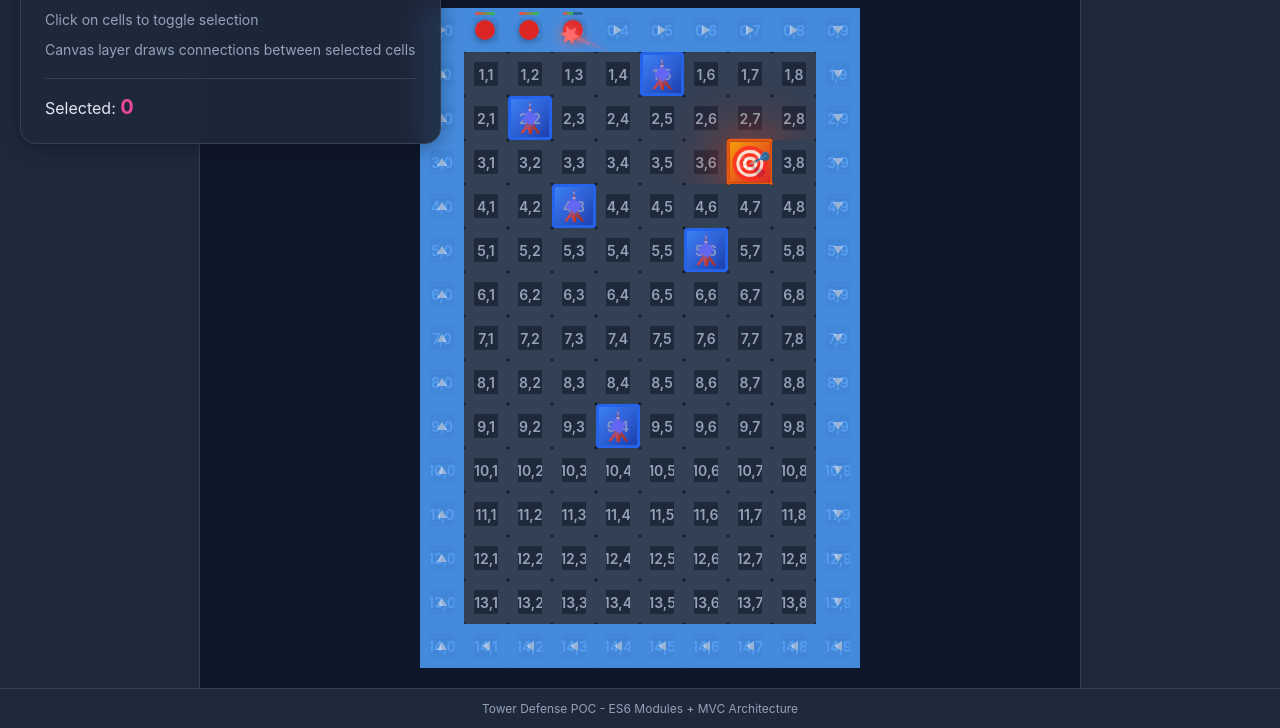
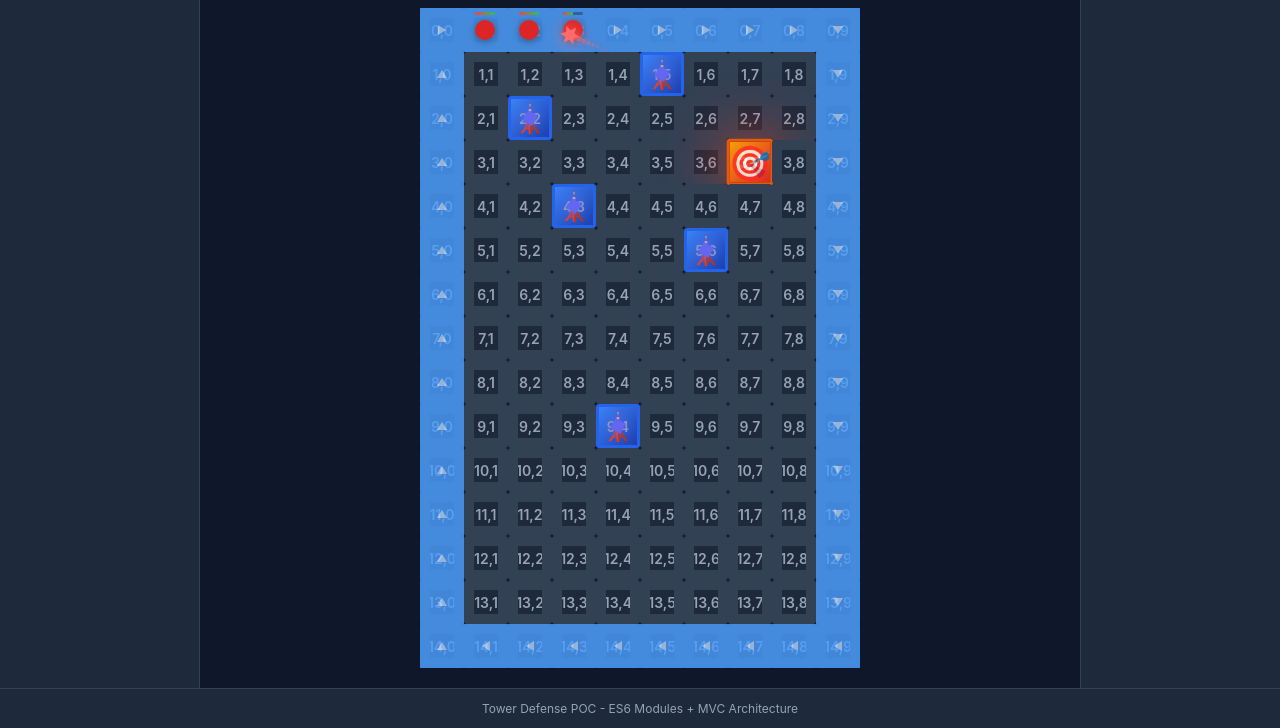
Before and after one commit to deljdlx/td-poc, a plain HTML site: page index.html in a window 1280 px wide. Shown: the part 72-800 px from the top of the page. Drawn offline with Linux system fonts and the light colour scheme.

```diff
--- a/assets/js/controllers/AppController.js
+++ b/assets/js/controllers/AppController.js
@@ -1,7 +1,6 @@
 import { GridModel } from '../models/GridModel.js';
 import { GridView } from '../views/GridView.js';
 import { CanvasView } from '../views/CanvasView.js';
-import { InfoView } from '../views/InfoView.js';
 import { TowerRangeView } from '../views/TowerRangeView.js';
 import { Missile } from '../models/Missile.js';
 import { Tower } from '../models/Tower.js';
@@ -23,9 +22,6 @@ export class AppController {
 
     /** @type {CanvasView} */
     canvasView = null;
-
-    /** @type {InfoView} */
-    infoView = null;
 
     /** @type {CoordinateSystem} */
     coordSystem = null;
@@ -75,7 +71,6 @@ export class AppController {
         this.model = new GridModel(15, 10, this.container);
         this.gridView = new GridView('grid-container', this.model, this.container);
         this.canvasView = new CanvasView('canvas-layer', this.coordSystem, this.container);
-        this.infoView = new InfoView(this.container);
         this.towerRangeView = new TowerRangeView(this.container);
 
         // Initialiser le gestionnaire de drag and drop des tourelles
@@ -457,12 +452,4 @@ export class AppController {
         });
         this.canvasView.drawConnections(selectedCells);
     }
-
-    /**
-     * @returns {void}
-     */
-    updateInfo() {
-        const count = this.model.getSelectedCells().length;
-        this.infoView.updateCount(count);
-    }
 }
--- a/assets/js/views/GridView.js
+++ b/assets/js/views/GridView.js
@@ -122,11 +122,9 @@ export class GridView {
         // Sidebars
         const sidebarLeft = document.querySelector('.sidebar-left');
         const sidebarRight = document.querySelector('.sidebar-right');
-        const infoPanel = document.querySelector('#info-panel');
 
         if (sidebarLeft) sidebarLeft.style.display = isMobile ? 'none' : '';
         if (sidebarRight) sidebarRight.style.display = isMobile ? 'none' : '';
-        if (infoPanel) infoPanel.style.display = isMobile ? 'none' : '';
 
         // Header/Footer dimensions
         const header = document.querySelector('.game-header');
--- a/assets/js/views/InfoView.js
+++ /dev/null
@@ -1,27 +0,0 @@
-/**
- * Vue pour le panneau d'information
- */
-export class InfoView {
-    /** @type {HTMLElement} */
-    countElement = null;
-
-    /** @type {Debug} */
-    debug = null;
-
-    /**
-     * @param {DIContainer} diContainer
-     */
-    constructor(diContainer) {
-        this.debug = diContainer.createDebug('InfoView', true);
-        this.countElement = document.getElementById('selected-count');
-        this.debug.info('InfoView initialisée');
-    }
-
-    /**
-     * @param {number} count
-     * @returns {void}
-     */
-    updateCount(count) {
-        this.countElement.textContent = count.toString();
-    }
-}
--- a/index.html
+++ b/index.html
@@ -44,16 +44,6 @@
         <p>Tower Defense POC - ES6 Modules + MVC Architecture</p>
     </footer>
 
-    <!-- Info Panel (overlay) -->
-    <div id="info-panel">
-        <h2>Interactive Grid POC</h2>
-        <p>Click on cells to toggle selection</p>
-        <p>Canvas layer draws connections between selected cells</p>
-        <div id="stats">
-            <span>Selected: <strong id="selected-count">0</strong></span>
-        </div>
-    </div>
-
     <!-- Application - ES6 Module -->
     <script type="module" src="assets/js/main.js"></script>
 </body>
```
